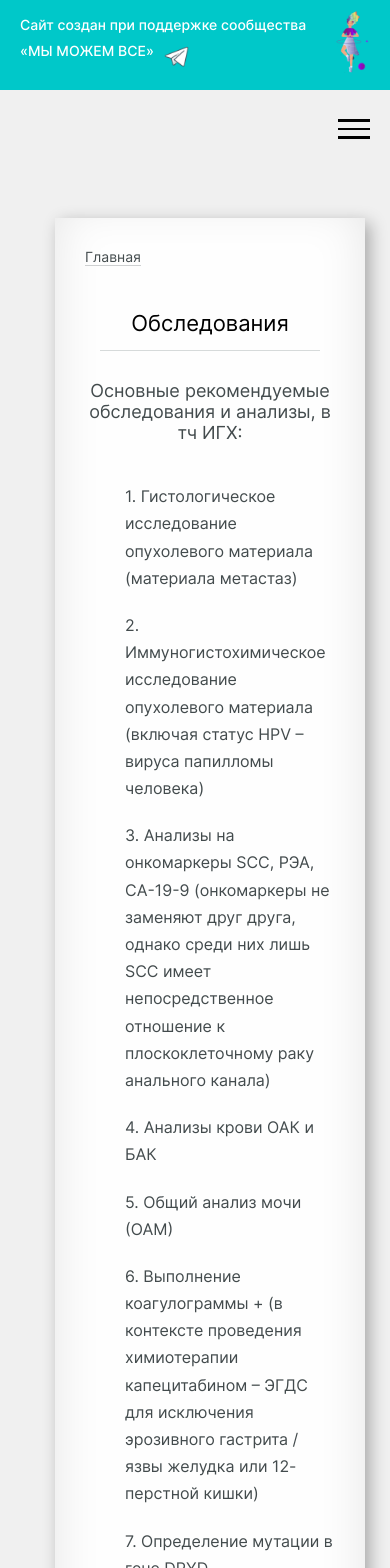
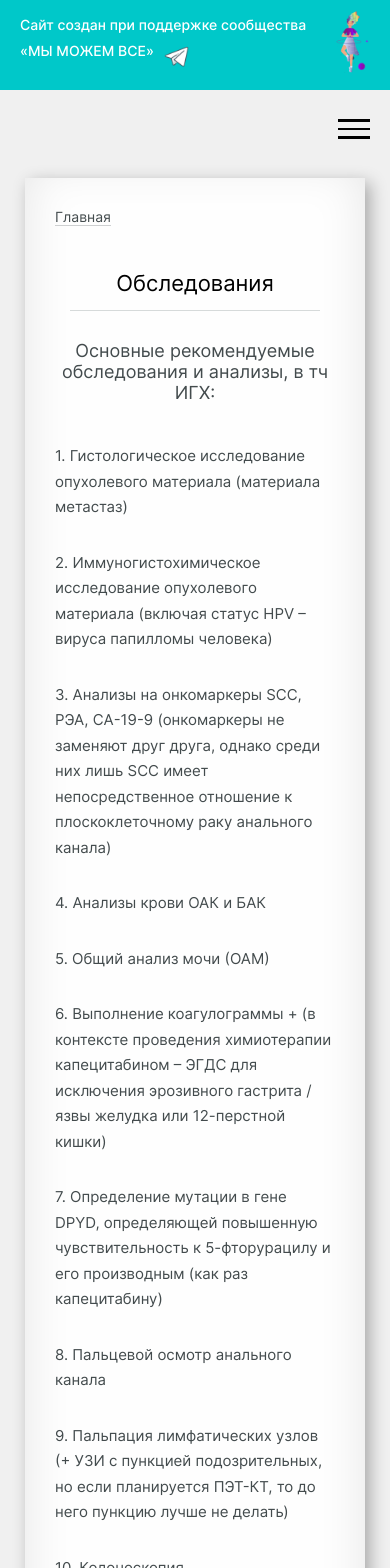
Before and after one commit to karolina-kovdya/we-can-all, a React (Create React App) app: page /tab3 in a window 390 px wide. Shown: the top 1568 px of the page. Built offline with nearby package versions, Linux system fonts and the light colour scheme.

Commit message:
add mobile orientaton for tab3

```diff
--- a/src/components/Tab3/Tab3.css
+++ b/src/components/Tab3/Tab3.css
@@ -1,6 +1,7 @@
 .tab3 {
     max-width: 100%;
-    padding: 40px 70px;
+    display: flex;
+    align-items: center;
 }
 
 .tab3__link {
@@ -79,3 +80,20 @@
     line-height: 1.7;
     text-align: justify;
 }
+
+@media screen and (max-width: 780px) {
+    .tab3 {
+        padding: 0 40px;
+    }
+
+    .tab3__list {
+        padding-left: 0;
+    }
+}
+
+@media screen and (max-width: 420px) {
+    .tab3__info {
+       margin-top: 30px;
+       font-size: 15px;
+    }
+}
```
